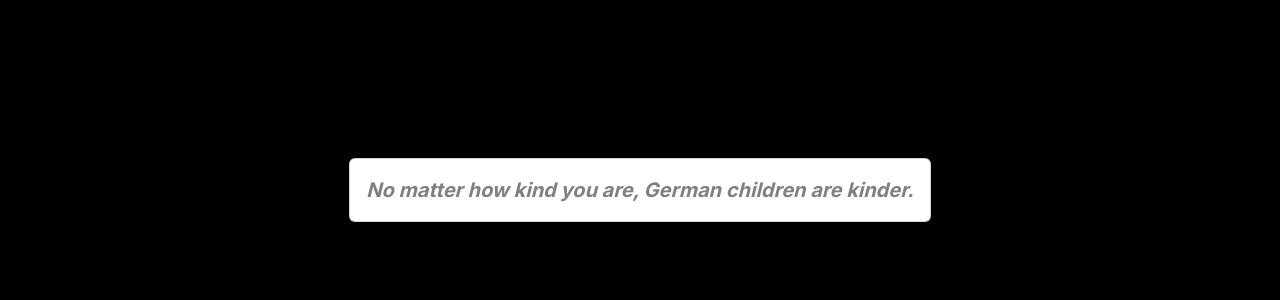
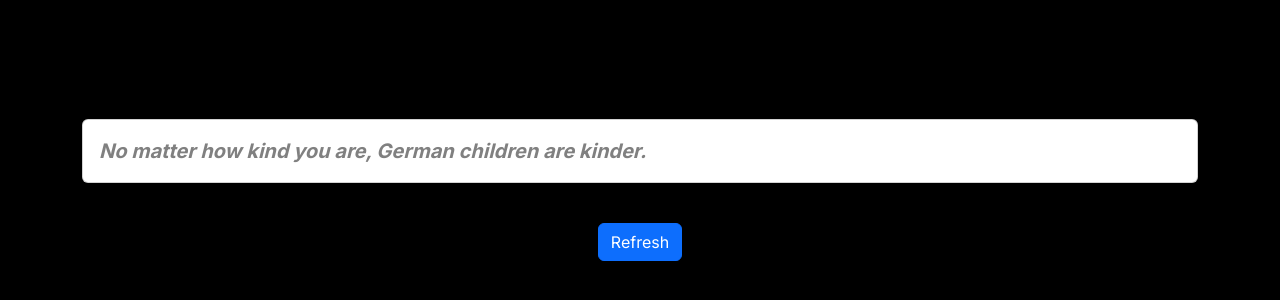
Before and after one commit to hkm007/NextBestJokes, a Next.js app: page / in a window 1280 px wide. Shown: the part 210-510 px from the top of the page. Built offline with nearby package versions, Linux system fonts and the light colour scheme; no server answers.

Commit message:
added-button

```diff
--- a/src/app/globals.css
+++ b/src/app/globals.css
@@ -1,3 +1,16 @@
 body {
     background-color: black;
 }
+
+.refreshButton {
+    display: flex;
+    align-items: center;
+    justify-content: center;
+    margin-top: 5vh;
+}
+
+.spinner {
+    display: flex;
+    align-items: center;
+    justify-content: center;
+}
--- a/src/components/JokeCard.tsx
+++ b/src/components/JokeCard.tsx
@@ -4,6 +4,17 @@ import { CUSTOM_JOKE, API_ENDPOINT, HEADERS } from "../config";
 
 function JokeCard() {
   const [joke, setJoke] = useState("");
+  const [loading, setLoading] = useState(true);
+  const [refresh, setRefresh] = useState(false);
+
+  useEffect(() => {
+    const fetchData = async () => {
+      await new Promise(resolve => setTimeout(resolve, 100));
+      setLoading(false);
+    };
+
+    fetchData();
+  }, []);
 
   useEffect(() => {
     fetch(API_ENDPOINT, HEADERS)
@@ -15,16 +26,37 @@ function JokeCard() {
         console.log(err);
         setJoke(CUSTOM_JOKE);
       });
-  }, []);
+  }, [refresh]);
+
+  const handleRefresh = () => {
+    setRefresh(!refresh);
+  };
 
   return (
+    <div className="container">
+       { loading ? (
+       <div className="spinner">
+      <div className="spinner-border text-primary justify-center" role="status">
+      <span className="sr-only"></span>
+    </div>
+    </div>
+          ) : (
+    <div>
     <div className="card">
+
       <div className="card-body">
         <i style={{ color: "grey", fontWeight: "bold", fontSize: "20px" }}>
           {joke}
         </i>
       </div>
     </div>
+    <div className="refreshButton">
+    <button type="button" className="btn btn-primary" onClick={handleRefresh}>
+    Refresh
+  </button>
+  </div>
+  </div>)}
+  </div>
   );
 }
 
```
Also changed, not shown: src/app/page.module.css (line endings or trailing spaces).
